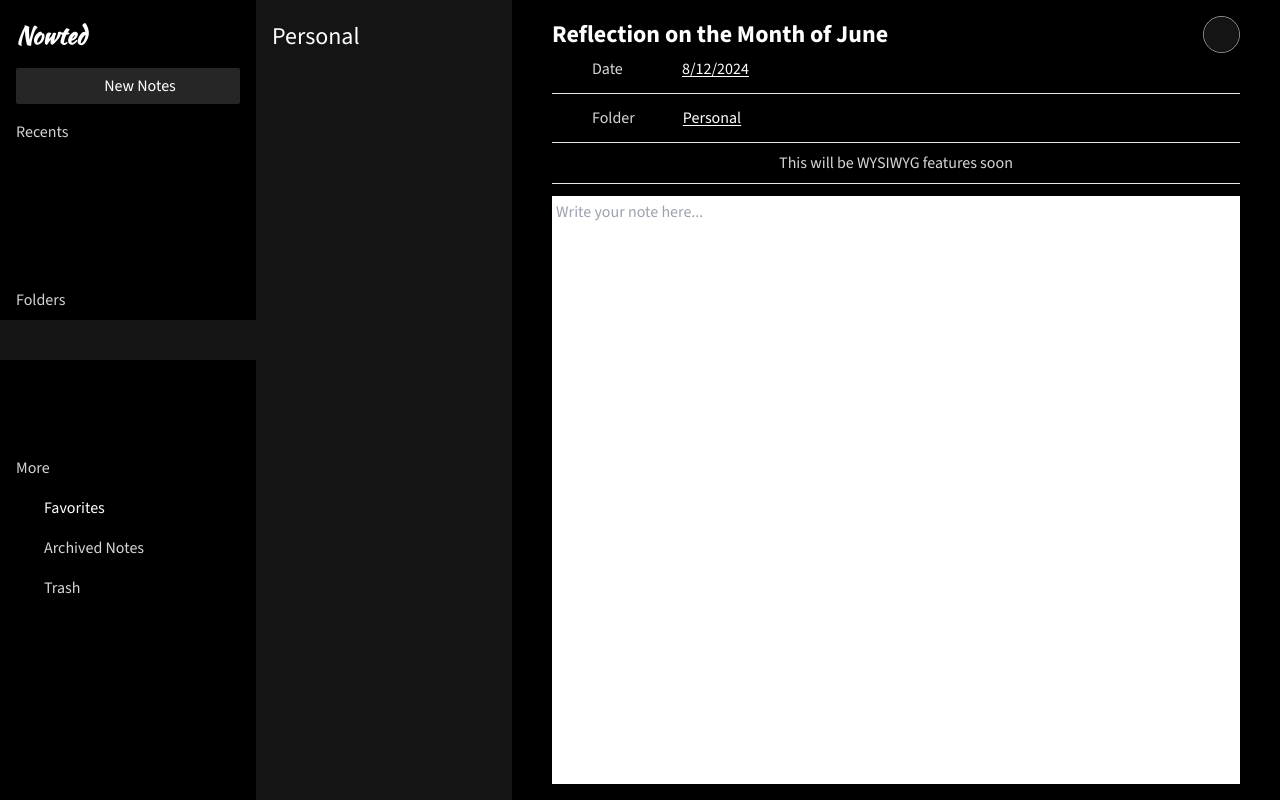
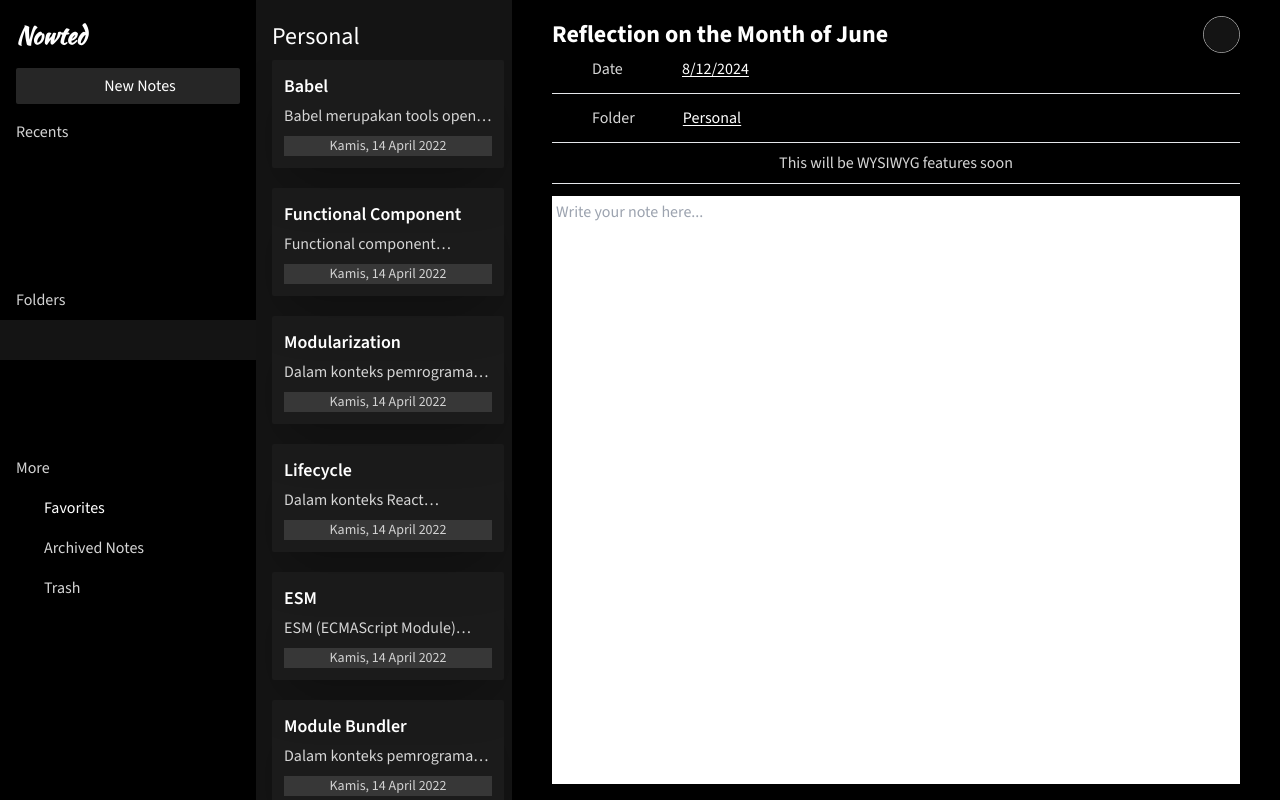
Before and after one commit to azkacrows/Dicoding-Notes-app, a React (Vite) app: page / in a window 1280 px wide. Built offline with nearby package versions, Linux system fonts and the light colour scheme; some icons are missing.

Commit message:
Mbohhh cok ngelu

```diff
--- a/src/components/NoteApp.jsx
+++ b/src/components/NoteApp.jsx
@@ -31,16 +31,23 @@ export default function NoteApp() {
     const [notes, setNotes] = useState(defaultGroup[0].groupContent);
     const [selectedNoteId, setSelectedNoteId] = useState(null);
 
-    // create notes
+    // FINISHED create notes
     function handleCreateNote(title, body) {
         const newNote = createNote(title, body);
         setNotes([...notes, newNote]);
         setSelectedNoteId(newNote.id); // Pilih note baru secara otomatis
     }
 
-    // edit notes
+    // TODO edit notes
     function handleEditNote(noteId, updatedData) {
         const updatedNotes = editNote(notes, noteId, updatedData);
+        setNotes(updatedNotes);
+    }
+    const selectedNote = notes.find((note) => note.id === selectedNoteId);
+
+    // TODO delete notes
+    function handleDeleteNote(noteId) {
+        const updatedNotes = deleteNote(notes, noteId);
         setNotes(updatedNotes);
     }
     return (
@@ -48,23 +55,16 @@ export default function NoteApp() {
             <div className="flex flex-row w-2/5">
                 {/* Sidebar Panel */}
                 <div className="flex flex-col w-1/2 h-screen">
-                    <Sidebar handleCreateNotes={handleCreateNote} />
+                    <Sidebar handleCreateNote={handleCreateNote} />
                 </div>
                 {/* Note List Panel */}
                 <div className="flex flex-col w-1/2 h-screen bg-base-200">
-                    <NoteListPanel
-                        notes={notes}
-                        selectedNoteId={selectedNoteId}
-                        onSelectedNoteId={setSelectedNoteId}
-                    />
+                    <NoteListPanel notes={notes} selectedNote={selectedNote} />
                 </div>
             </div>
             {/* Main Editor Panel */}
             <div className="flex flex-col items-center w-3/5 h-screen">
-                <NoteMainEditor
-                    notes={notes.find((note) => note.id === selectedNoteId)}
-                    onEditNote={handleEditNote}
-                />
+                <NoteMainEditor notes={notes.find((note) => note.id === selectedNoteId)} />
             </div>
         </div>
     );
--- a/src/components/NoteListPanel/NoteListItem.jsx
+++ b/src/components/NoteListPanel/NoteListItem.jsx
@@ -1,5 +1,5 @@
 /* eslint-disable react/prop-types */
-export default function MyCard({ active, title, date, body, onSelectedNoteId }) {
+export default function MyCard({ active, title, date, body }) {
     const activeCard = active ? '!bg-primary/80' : '';
     const cardFullDate = new Date(date).toLocaleDateString('id-ID', {
         weekday: 'long',
--- a/src/components/NoteListPanel/NoteListPanel.jsx
+++ b/src/components/NoteListPanel/NoteListPanel.jsx
@@ -2,7 +2,7 @@
 import NoteListItem from './NoteListItem';
 import NoteListSorterButton from './NoteListSorterButton';
 
-export default function NoteListPanel({ notes, selectedNoteId, onSelectedNoteId }) {
+export default function NoteListPanel({ notes, selectedNote }) {
     return (
         <div className="flex flex-col w-full h-full">
             <div className="flex flex-row justify-between mx-4 mt-5 mb-2">
@@ -16,6 +16,14 @@ export default function NoteListPanel({ notes, selectedNoteId, onSelectedNoteId
                     body="It's hard to believe that June is already over! Looking back on the month, there were a few highlights that stand out to me."
                     date={new Date()}
                 /> */}
+                {notes.map((note) => (
+                    <NoteListItem
+                        key={note.id}
+                        title={note.title}
+                        body={note.body}
+                        date={note.createdAt}
+                    />
+                ))}
             </div>
         </div>
     );
--- a/src/components/Sidebar/SideBar.jsx
+++ b/src/components/Sidebar/SideBar.jsx
@@ -6,7 +6,7 @@ import MoreComponent from './SidebarFolder/MoreSection/MoreComponent';
 export default function Sidebar({ handleCreateNote }) {
     return (
         <div className="flex flex-col">
-            <HeaderComponent handleCreateNotes={handleCreateNote} />
+            <HeaderComponent handleCreateNote={handleCreateNote} />
             <RecentComponent />
             <FolderComponent />
             <MoreComponent />
--- a/src/components/Sidebar/SidebarHeader/HeaderComponent.jsx
+++ b/src/components/Sidebar/SidebarHeader/HeaderComponent.jsx
@@ -19,7 +19,7 @@ export default function HeaderComponent({ handleCreateNote }) {
                 <SearchButton />
             </div>
             <div className="flex flex-row items-center justify-center my-4 text-white">
-                <NewNoteButton onAddNote={handleCreateNote} />
+                <NewNoteButton handleCreateNote={handleCreateNote} />
             </div>
         </div>
     );
--- a/src/components/Sidebar/SidebarHeader/NewNoteButton.jsx
+++ b/src/components/Sidebar/SidebarHeader/NewNoteButton.jsx
@@ -1,9 +1,9 @@
-export default function NewNoteButton({ onAddNote }) {
+export default function NewNoteButton({ handleCreateNote }) {
     return (
         <button
+            onClick={handleCreateNote}
             className="w-full mx-4 py-1.5 cursor-pointer fill-current flex items-center justify-center rounded-sm bg-base-300 active:opacity-50"
             type="button"
-            onClick={onAddNote}
         >
             <box-icon name="plus"></box-icon>
             New Notes
--- a/src/utils/logic.js
+++ b/src/utils/logic.js
@@ -1,21 +1,21 @@
 // utils
 import { getInitialData } from '../utils';
 
-// create notes
+// FINISHED create notes
 const createNote = (title, body) => ({
     id: +new Date(),
-    title: title || 'judul',
+    title: 'judul',
     body,
     createAt: new Date().toISOString(),
     archived: false,
 });
 
-// edit notes
+// TODO edit notes
 const editNote = (notes, noteId, updatedData) => {
     return notes.map((note) => (note.id === noteId ? { ...note, ...updatedData } : note));
 };
 
-// delete notes
+// TODO delete notes
 const deleteNote = (notes, noteId) => {
     return notes.filter((note) => note.id !== noteId);
 };
```
